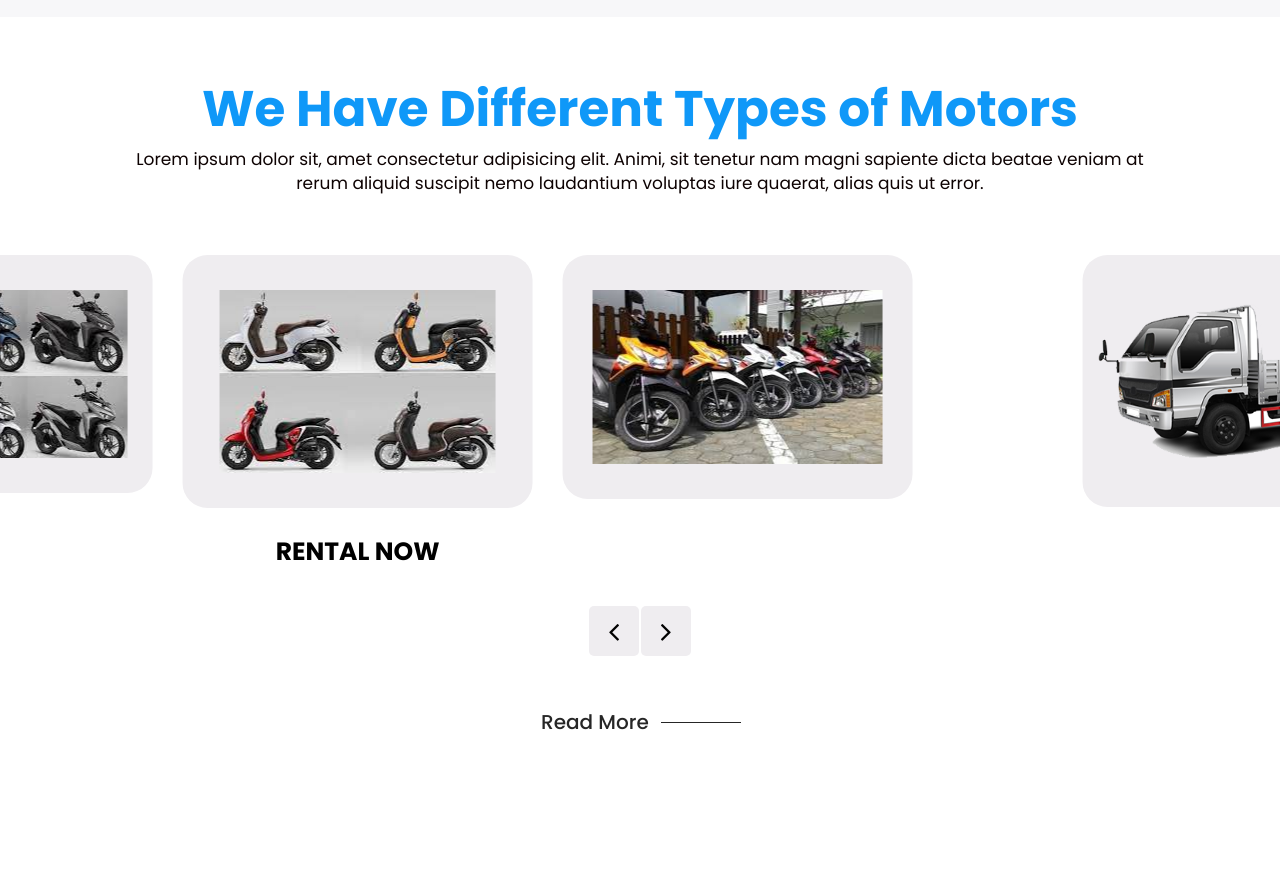
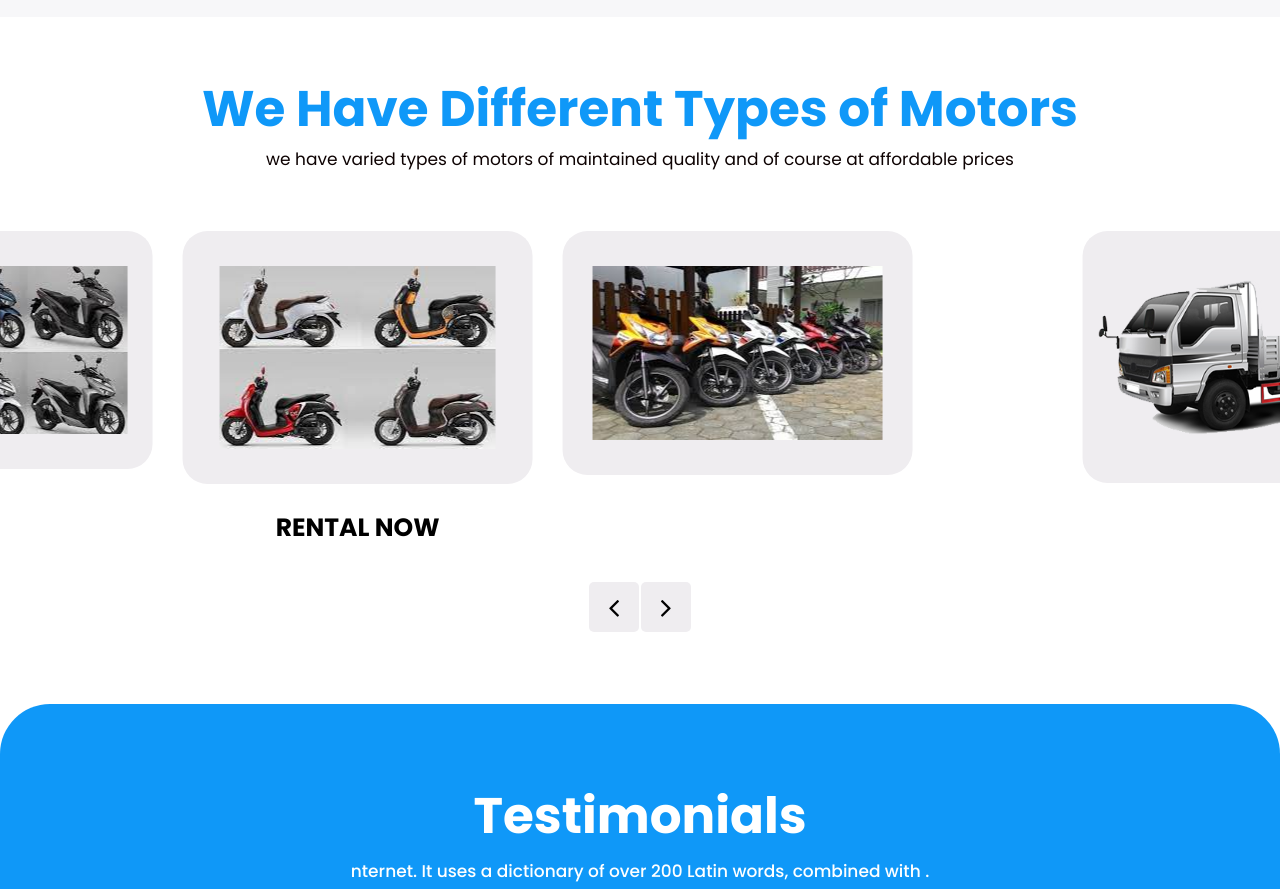
Before and after one commit to Gitapermadi/rentalmotor, a plain HTML site: page index.html in a window 1280 px wide. Shown: the part 2100-2989 px from the top of the page. Drawn offline with nearby package versions, Linux system fonts and the light colour scheme; files whose address does not match are found by name.

Commit message:
rentalmotor

```diff
--- a/index.html
+++ b/index.html
@@ -299,9 +299,8 @@ Best service for your holiday in Bali</p>
             <div class="row">
                <div class="col-md-12">
                   <div class="titlepage">
-                     <h2>We Have
-Different Types of Motors</h2>
-                     <p>Lorem ipsum dolor sit, amet consectetur adipisicing elit. Animi, sit tenetur nam magni sapiente dicta beatae veniam at rerum aliquid suscipit nemo laudantium voluptas iure quaerat, alias quis ut error.</p>
+                     <h2>We Have Different Types of Motors</h2>
+                     <p>we have varied types of motors of maintained quality and of course at affordable prices</p>
                   </div>
                </div>
             </div>
@@ -396,7 +395,6 @@ Different Types of Motors</h2>
          <div class="container">
             <div class="row">
                <div class="col-md-12">
-                  <a class="read_more" href="#">Read More</a>
                </div>
             </div>
          </div>
```
